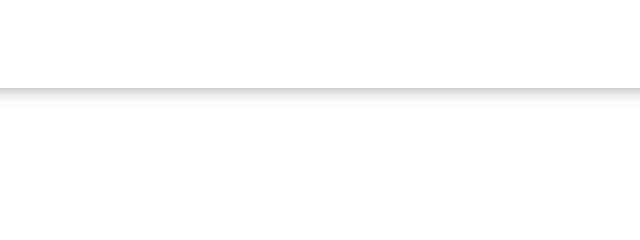
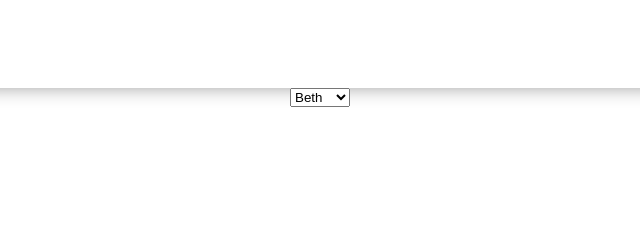
Before and after one commit to bethmelmtv/day3, a plain HTML site: page index.html in a window 1280 px wide. Shown: the top 240 px of the page, 320-960 px from the left. Drawn offline with Linux system fonts and the light colour scheme; a web font is replaced by a local one.

Commit message:
added options to index.html file

```diff
--- a/index.html
+++ b/index.html
@@ -16,7 +16,12 @@
             <h1>Cool Web Project</h1>
         </header>
 
-        <main></main>
+        <main>
+            <select class="select" name="name" id="name">
+                <option value="one">Beth</option>
+                <option value="two">Susan</option>
+            </select>
+        </main>
 
         <footer>&copy; 2021 Aspiring Software Developer</footer>
 
```
